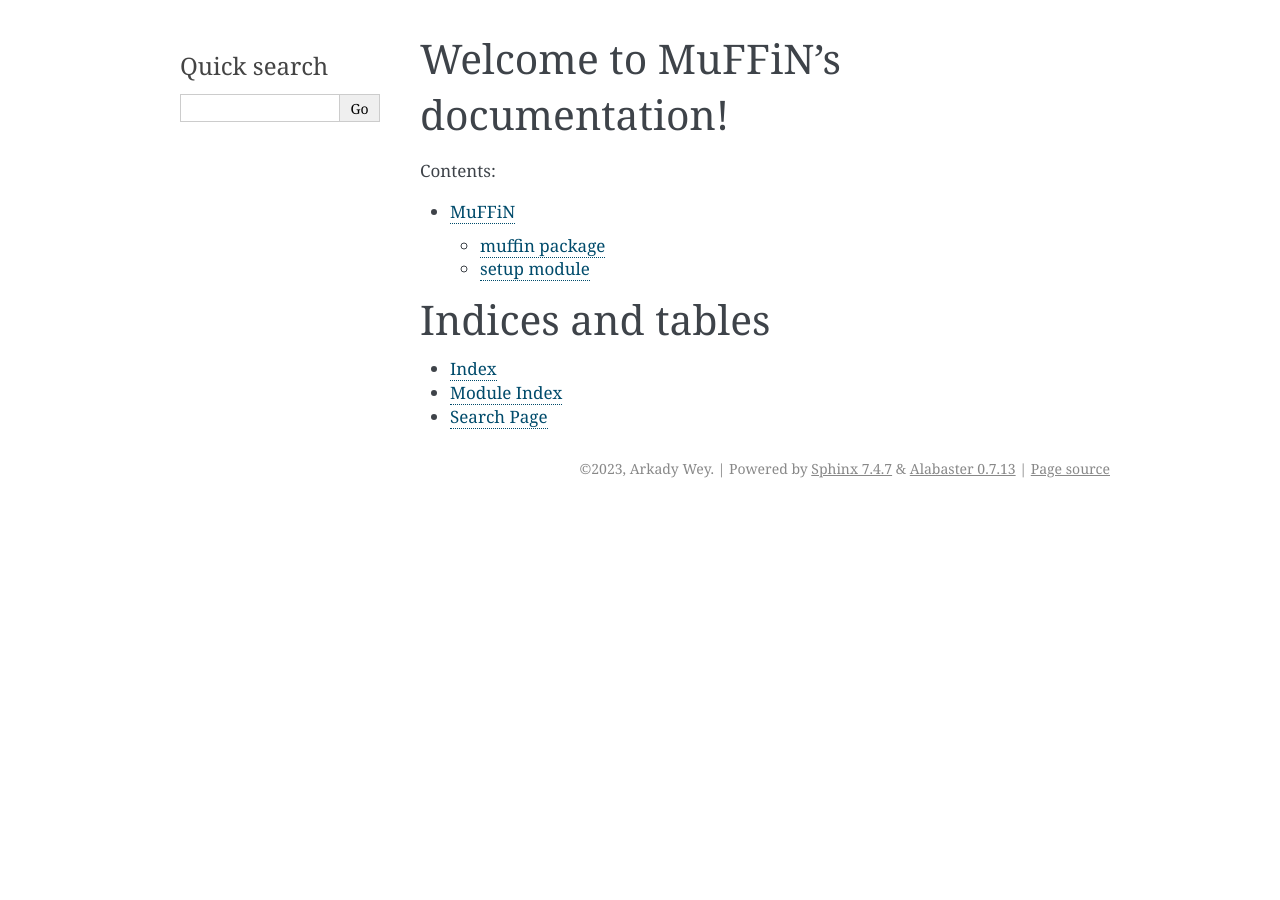
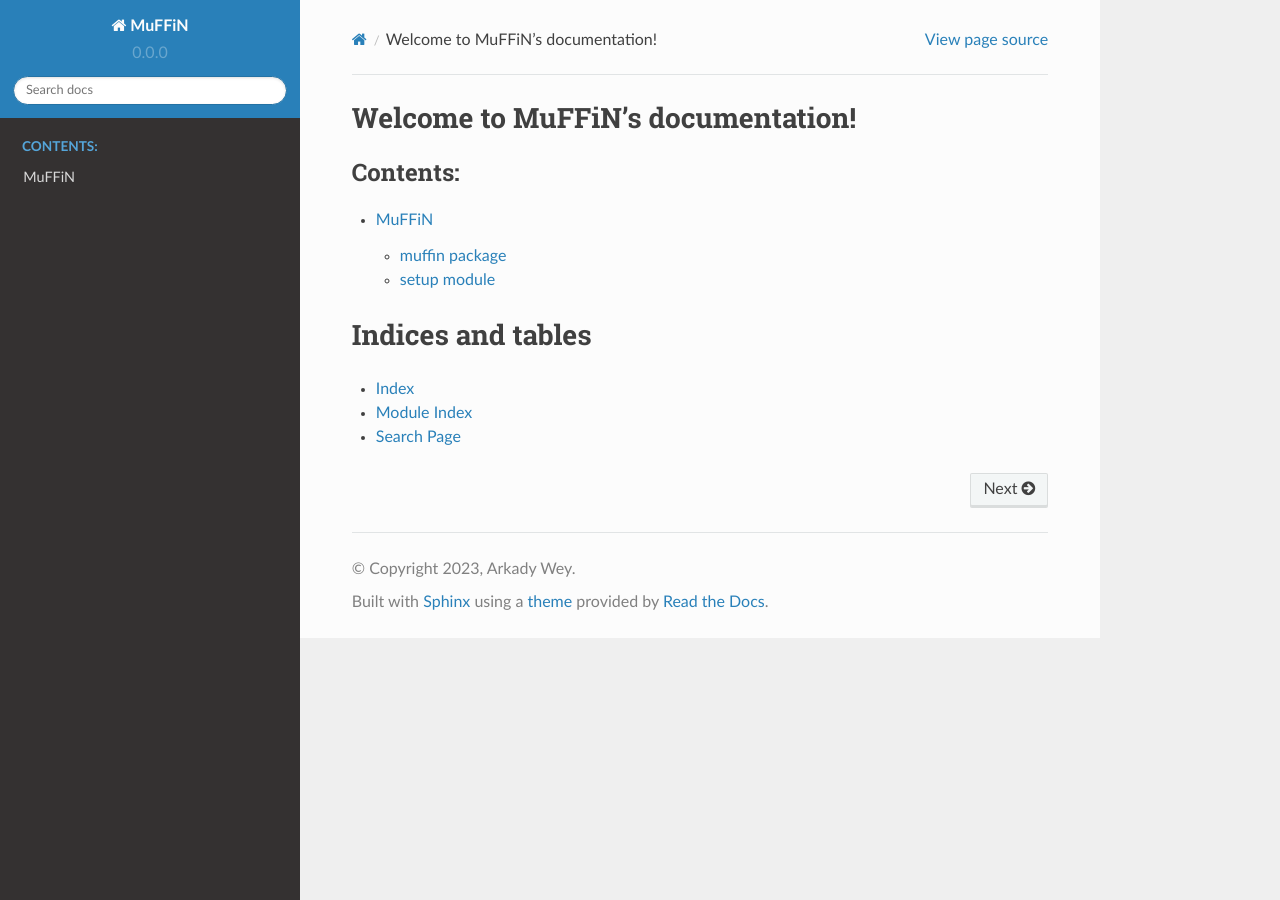
Before and after one commit to ArkadyWey/MuFFiN, a Sphinx documentation site: the page built from docs/index.rst, in a window 1280 px wide. Built offline with Sphinx 7.4.7 and the Read the Docs theme 2.0.0, drawn with Linux system fonts in a browser that asks for light colours.

```diff
--- a/docs/conf.py
+++ b/docs/conf.py
@@ -16,9 +16,9 @@
 # add these directories to sys.path here. If the directory is relative to the
 # documentation root, use os.path.abspath to make it absolute, like shown here.
 #
-# import os
-# import sys
-# sys.path.insert(0, os.path.abspath('.'))
+import os
+import sys
+sys.path.insert(0, os.path.abspath('.'))
 
 
 # -- General configuration ------------------------------------------------
@@ -89,7 +89,8 @@
 # The theme to use for HTML and HTML Help pages.  See the documentation for
 # a list of builtin themes.
 #
-html_theme = 'alabaster'
+#html_theme = 'alabaster'
+html_theme = 'sphinx_rtd_theme'
 
 # Theme options are theme-specific and customize the look and feel of a theme
 # further.  For a list of options available for each theme, see the
```
